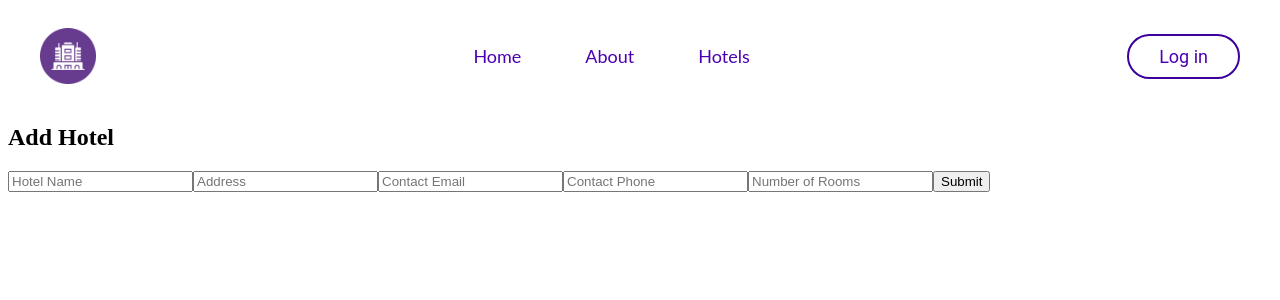
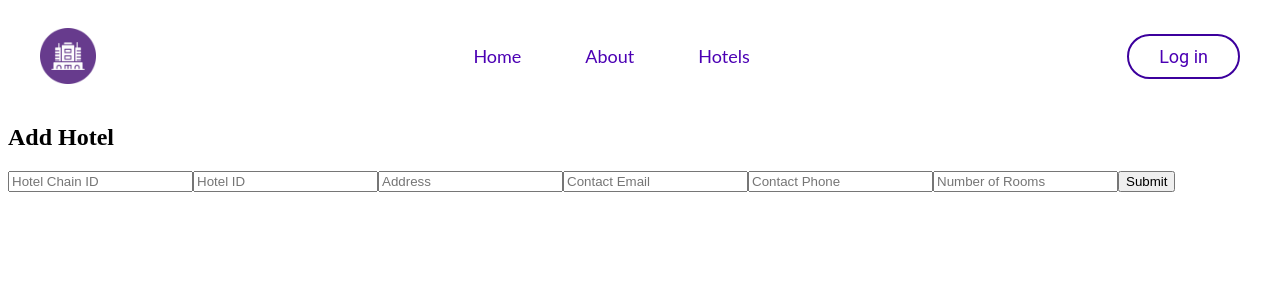
Before and after one commit to MitiqueO4/Online-Hotel, a React (Create React App) app: page /hotelcreationform in a window 1280 px wide. Shown: the top 300 px of the page. Built offline with nearby package versions, Linux system fonts and the light colour scheme.

Commit message:
Add hotel to db

```diff
--- a/src/components/HotelCreationForm/hotelcreationform.js
+++ b/src/components/HotelCreationForm/hotelcreationform.js
@@ -1,8 +1,9 @@
 import React, { useState } from 'react';
 import axios from 'axios';
 
-const HotelCreationForm = ({ chainId }) => {
-  const [name, setName] = useState('');
+const HotelCreationForm = () => {
+  const [chainID, setChainID] = useState();
+  const [hotelID, setHotelID] = useState('');
   const [address, setAddress] = useState('');
   const [contactEmail, setContactEmail] = useState('');
   const [contactPhone, setContactPhone] = useState('');
@@ -11,16 +12,21 @@ const HotelCreationForm = ({ chainId }) => {
   const handleSubmit = async (e) => {
     e.preventDefault();
     try {
-      const response = await axios.post(`/hotel-chains/${chainId}/hotels`, {
-        name,
+      const response = await axios.post("/Hotel", {
+        chainID,
+        hotelID,
         address,
         contactEmail,
         contactPhone,
         numberOfRooms: parseInt(numberOfRooms, 10)
       });
+
+      console.log(response.data); // Log the response data
+
       alert('Hotel added successfully!');
       // Reset form
-      setName('');
+      setChainID('');
+      setHotelID('');
       setAddress('');
       setContactEmail('');
       setContactPhone('');
@@ -35,10 +41,17 @@ const HotelCreationForm = ({ chainId }) => {
     <form onSubmit={handleSubmit}>
       <h2>Add Hotel</h2>
       <input
-        type="text"
-        value={name}
-        onChange={(e) => setName(e.target.value)}
-        placeholder="Hotel Name"
+        type="number"
+        value={chainID}
+        onChange={(e) => setChainID(e.target.value)}
+        placeholder="Hotel Chain ID"
+        required
+      />
+      <input
+        type="number"
+        value={hotelID}
+        onChange={(e) => setHotelID(e.target.value)}
+        placeholder="Hotel ID"
         required
       />
       <input
@@ -56,7 +69,7 @@ const HotelCreationForm = ({ chainId }) => {
         required
       />
       <input
-        type="tel"
+        type="text"
         value={contactPhone}
         onChange={(e) => setContactPhone(e.target.value)}
         placeholder="Contact Phone"
```
Also changed, not shown: server.js (+15 -0 lines).
